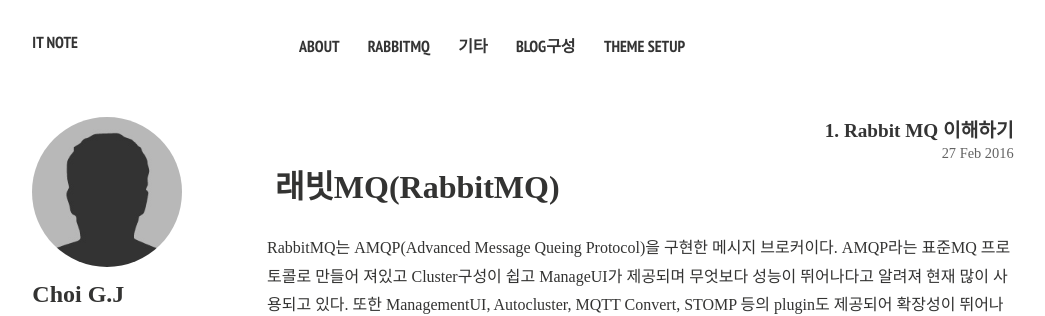
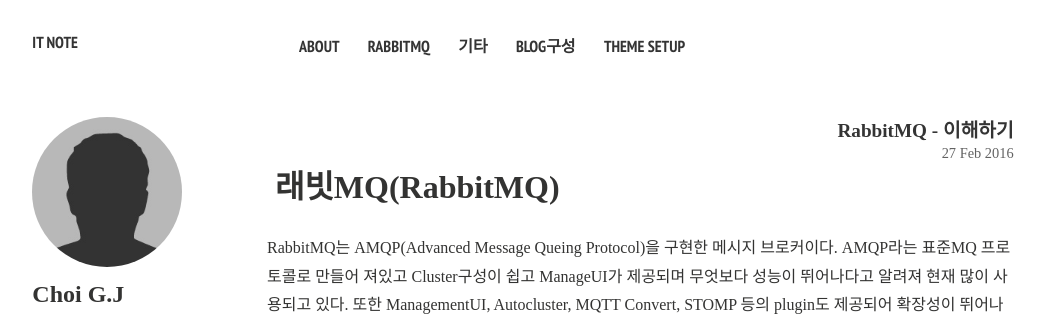
Before and after one commit to gjchoi/gjchoi.github.io, a Jekyll site: the page built from _posts/2016-02-27-rabbit-mq-이해하기.md, in a window 1280 px wide and 900 px high. Shown: the top 316 px of the window, without its empty margins (21-1066 px from the left). Built offline with Jekyll 4.4.1, drawn with Linux system fonts in a browser that asks for light colours; nearby versions of some CDN libraries; comment, search, counter and statistics services are not loaded; some of the changed text lies outside the part shown.

Commit message:
Update 2016-02-27-rabbit-mq-이해하기.md

```diff
--- a/_posts/2016-02-27-rabbit-mq-이해하기.md
+++ b/_posts/2016-02-27-rabbit-mq-이해하기.md
@@ -1,6 +1,7 @@
 ---
 layout: post
-title: 1. Rabbit MQ 이해하기
+title: RabbitMQ - 이해하기
+weight: 10
 excerpt: "Rabbit MQ가 무엇이며, 어떤 특징을 가지고 있는지 살펴본다."
 tags: [rabbitMQ, oss]
 modified: 2016-02-27
```
